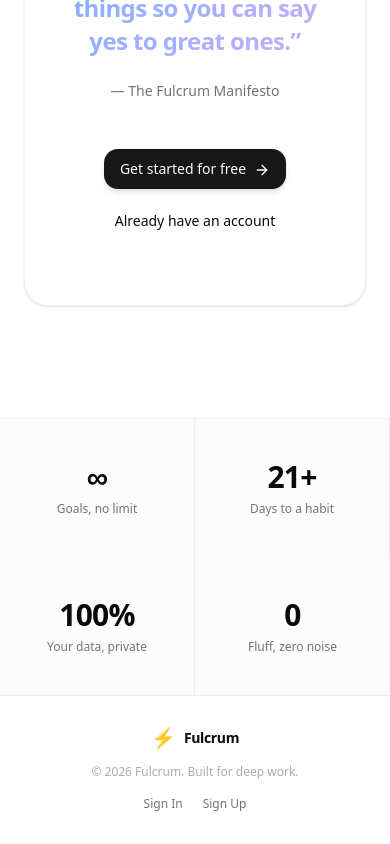
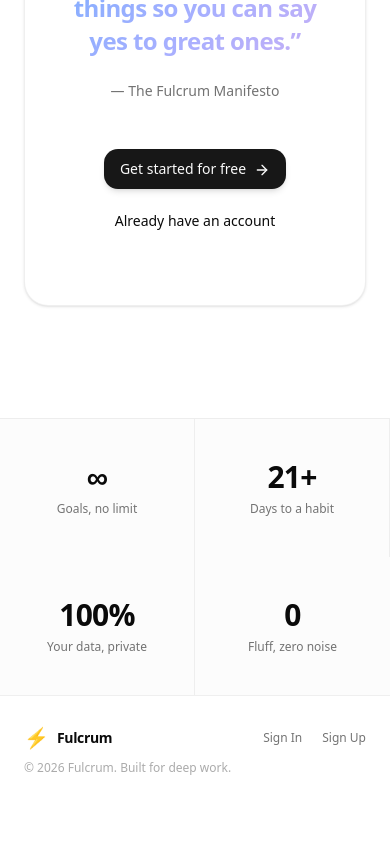
Before and after one commit to binarytrance/fulcrum-FE, a Next.js app: page / in a window 390 px wide. Shown: the part 2264-3108 px from the top of the page. After the commit the page ends 3072 px from the top, so only its background shows below. Built offline with nearby package versions, Linux system fonts and the light colour scheme.

Commit message:
Refactor footer layout for responsive copyright

```diff
--- a/src/app/(marketing)/page.tsx
+++ b/src/app/(marketing)/page.tsx
@@ -284,7 +284,10 @@
 
       {/* ── Footer ────────────────────────────────────────────────────────── */}
       <footer className="border-t border-border/60 bg-background">
-        <div className="mx-auto flex max-w-6xl flex-col items-center justify-between gap-4 px-6 py-8 sm:flex-row">
+        <div className="mx-auto max-w-6xl px-6 py-8">
+
+          {/* ── Single row on desktop ──────────────────────────────────── */}
+          <div className="flex items-center justify-between">
             <Link
               href="/"
               className="flex items-center gap-2 font-bold text-foreground hover:opacity-80 transition-opacity"
@@ -293,7 +296,8 @@
               <span className="text-sm tracking-tight">Fulcrum</span>
             </Link>
 
-          <p className="text-xs text-muted-foreground/60">
+            {/* Copyright — hidden on mobile, shown on desktop */}
+            <p className="hidden sm:block text-xs text-muted-foreground/60">
               © {new Date().getFullYear()} Fulcrum. Built for deep work.
             </p>
 
@@ -312,6 +316,13 @@
               </Link>
             </nav>
           </div>
+
+          {/* Copyright — shown on mobile only, below the logo+nav row */}
+          <p className="mt-3 text-xs text-muted-foreground/60 sm:hidden">
+            © {new Date().getFullYear()} Fulcrum. Built for deep work.
+          </p>
+
+        </div>
       </footer>
     </div>
   );
```
Lines whose indentation alone changed are shown as unchanged.
